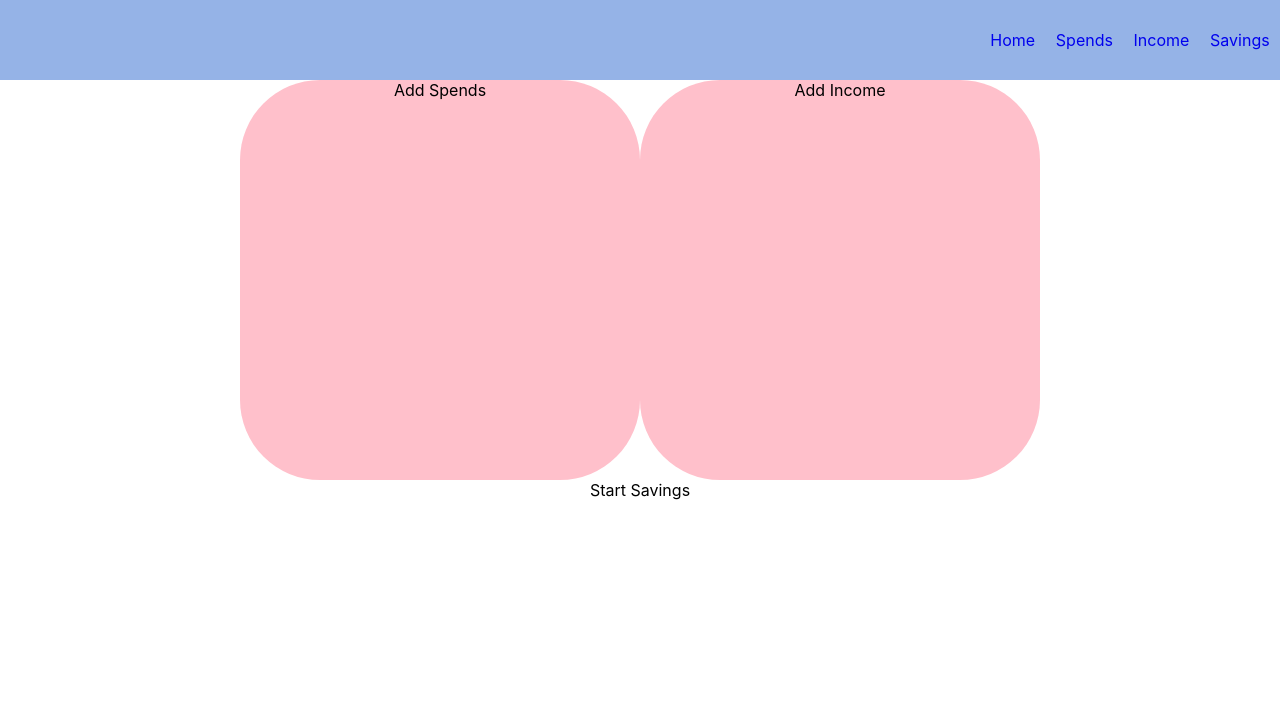
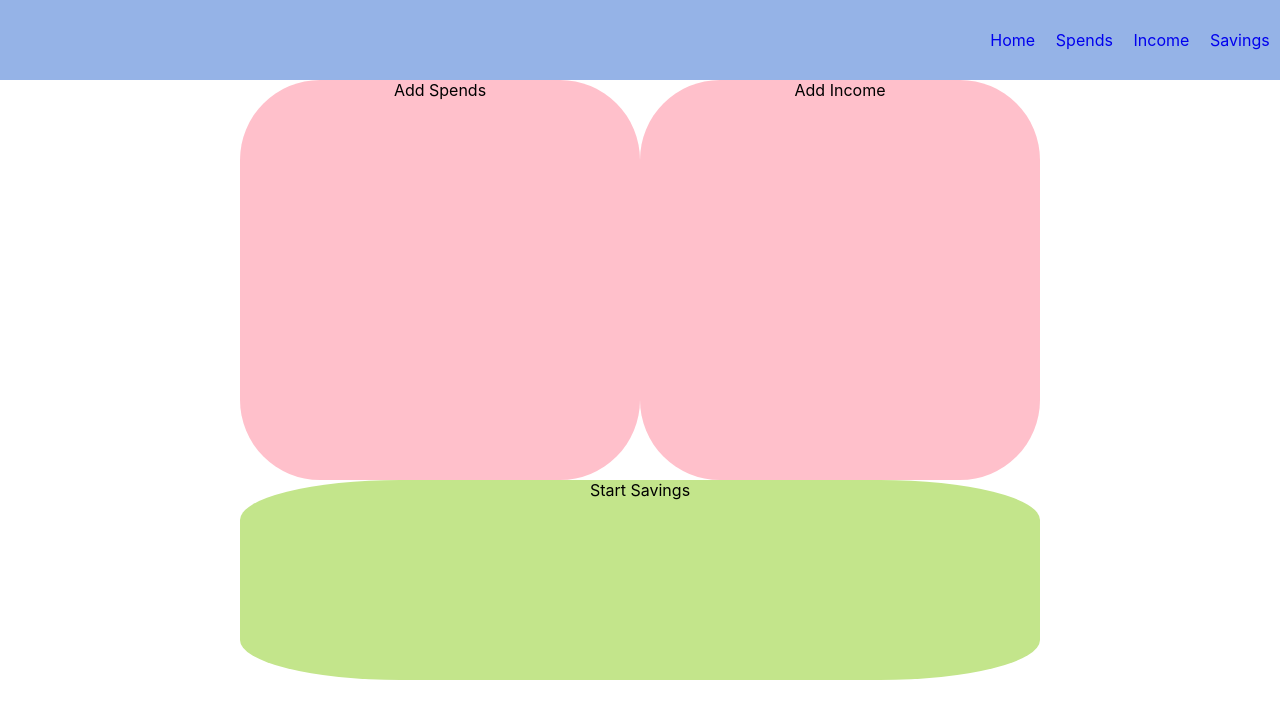
Before and after one commit to AnyaGalkina/finance_tracker, a React (Create React App) app: page / in a window 1280 px wide. Shown: the top 718 px of the page. Built offline with nearby package versions, Linux system fonts and the light colour scheme.

Commit message:
Correct styles

```diff
--- a/src/components/Main/Main.module.css
+++ b/src/components/Main/Main.module.css
@@ -1,9 +1,18 @@
+.containerBlock {
+    width: 900px;
+    display: flex;
+    justify-content: center;
+    flex-wrap: wrap;
+    margin: 0 auto;
+    /*align-content: center;*/
+}
+
 .container {
     width: 900px;
     display: flex;
     justify-content: center;
     flex-wrap: wrap;
-    margin: 0 auto;
+    /*margin: 0 auto;*/
     /*align-content: center;*/
 }
 
@@ -14,3 +23,10 @@
     border-radius: 20%;
     flex-wrap: wrap;
 }
+
+.savings {
+    width: 800px;
+    height: 200px;
+    background-color: #c3e58b;
+    border-radius: 20%;
+}
```
